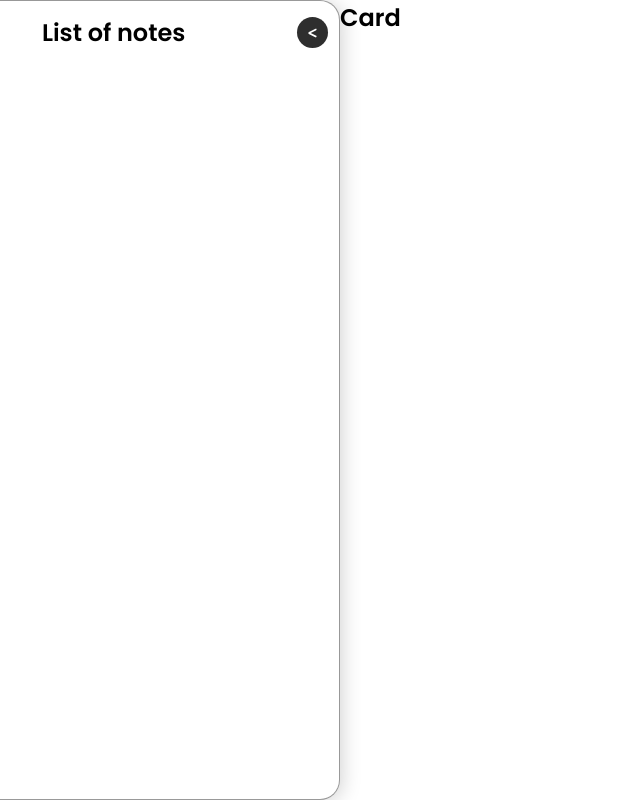
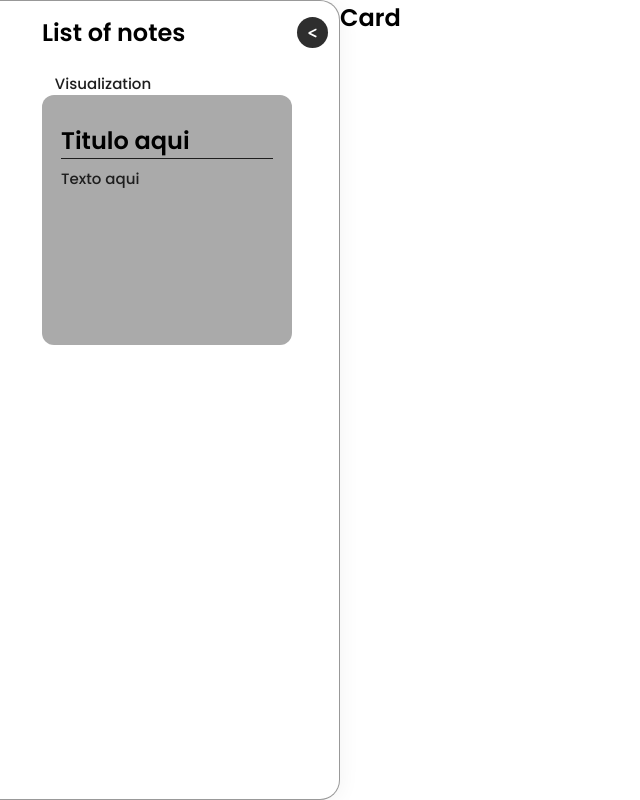
Before and after one commit to WillianOL/List-of-notes, a React (Vite) app: page / in a window 1280 px wide. Shown: the whole page, without its empty margins (0-640 px from the left). Built offline with nearby package versions, Linux system fonts and the light colour scheme.

Commit message:
Finalização do card de visualização e criação do contexto global

```diff
--- a/src/App.jsx
+++ b/src/App.jsx
@@ -1,15 +1,18 @@
-import React from 'react'
-import Sidebar from './components/sidebar/Sidebar'
-import CardConteiner from './components/card_conteiner/CardConteiner'
-import './App.scss'
+import React from 'react';
+import Sidebar from './components/sidebar/Sidebar';
+import CardConteiner from './components/card_conteiner/CardConteiner';
+import './App.scss';
+import { GlobalStorage } from './GlobalContext';
 
 function App() {
   return (
-    <main className='container'>
-      <Sidebar />
-      <CardConteiner />
-    </main>
-  )
+    <GlobalStorage>
+      <main className="container">
+        <Sidebar />
+        <CardConteiner />
+      </main>
+    </GlobalStorage>
+  );
 }
 
-export default App
+export default App;
--- /dev/null
+++ b/src/GlobalContext.jsx
@@ -0,0 +1,17 @@
+import React from 'react'
+
+export const GlobalContext = React.createContext();
+
+export const GlobalStorage = ({children}) => {
+  const [estilo, setEstilo] = React.useState({
+    titulo: "Titulo aqui",
+    texto: "Texto aqui",
+    background: "#AAA"
+  })
+
+  return (
+    <GlobalContext.Provider value={{estilo, setEstilo}}>
+      {children}
+    </GlobalContext.Provider>
+  )
+}
--- /dev/null
+++ b/src/components/sidebar/CardVisualization/CardVisualization.jsx
@@ -0,0 +1,18 @@
+import React from 'react';
+import './CardVisualization.scss'
+
+const CardVisualization = ({estilo}) => {
+  const {titulo, texto, background} = estilo;
+
+  return (
+    <div className='cardVisualization'>
+      <p>Visualization</p>
+      <div className="cardExemple" style={{backgroundColor: background}}>
+        <h1>{titulo}</h1>
+        <p>{texto}</p>
+      </div>
+    </div>
+  )
+}
+
+export default CardVisualization;
--- /dev/null
+++ b/src/components/sidebar/CardVisualization/CardVisualization.scss
@@ -0,0 +1,26 @@
+.cardVisualization {
+  margin-top: 1.38rem;
+  p {
+    font-size: 0.9375rem;
+    color: #1E1E1E;
+    font-weight: 500;
+    margin-left: 0.81rem;
+  }
+
+  .cardExemple {
+    width: 250px;
+    height: 250px;
+    border-radius: 0.75rem;
+    background-color: #d4d4d4;
+    padding: 1.75rem 1.2rem;
+    h1 {
+      font-size: 1.5rem;
+      border-bottom: 1px solid #1E1E1E;
+    }
+
+    p {
+      margin: 0;
+      margin-top: .5rem;
+    }
+  }
+}
--- a/src/components/sidebar/Sidebar.jsx
+++ b/src/components/sidebar/Sidebar.jsx
@@ -1,13 +1,17 @@
 import React from 'react';
 import Header from './Header/Header';
 import "./Sidebar.scss"
+import CardVisualization from './CardVisualization/CardVisualization';
+import { GlobalContext } from '../../GlobalContext';
 
 const Sidebar = () => {
   const [close, setClose] = React.useState('')
+  const {estilo} = React.useContext(GlobalContext)
 
   return (
     <section className={`sidebar ${close}`}>
       <Header close={close} setClose={setClose} />
+      <CardVisualization estilo={estilo} />
     </section>
   )
 }
--- a/src/components/sidebar/Sidebar.scss
+++ b/src/components/sidebar/Sidebar.scss
@@ -8,7 +8,7 @@
   border-radius: 0rem 1.25rem 1.25rem 0rem;
   padding: 0.88rem 2.62rem;
   width: 340px;
-  box-shadow: 2px 2px 20px 0px rgba(0, 0, 0, 0.18);
+  box-shadow: 2px 2px 20px 0px rgba(0, 0, 0, 0.048);
   overflow-x: hidden;
 }
 
```
